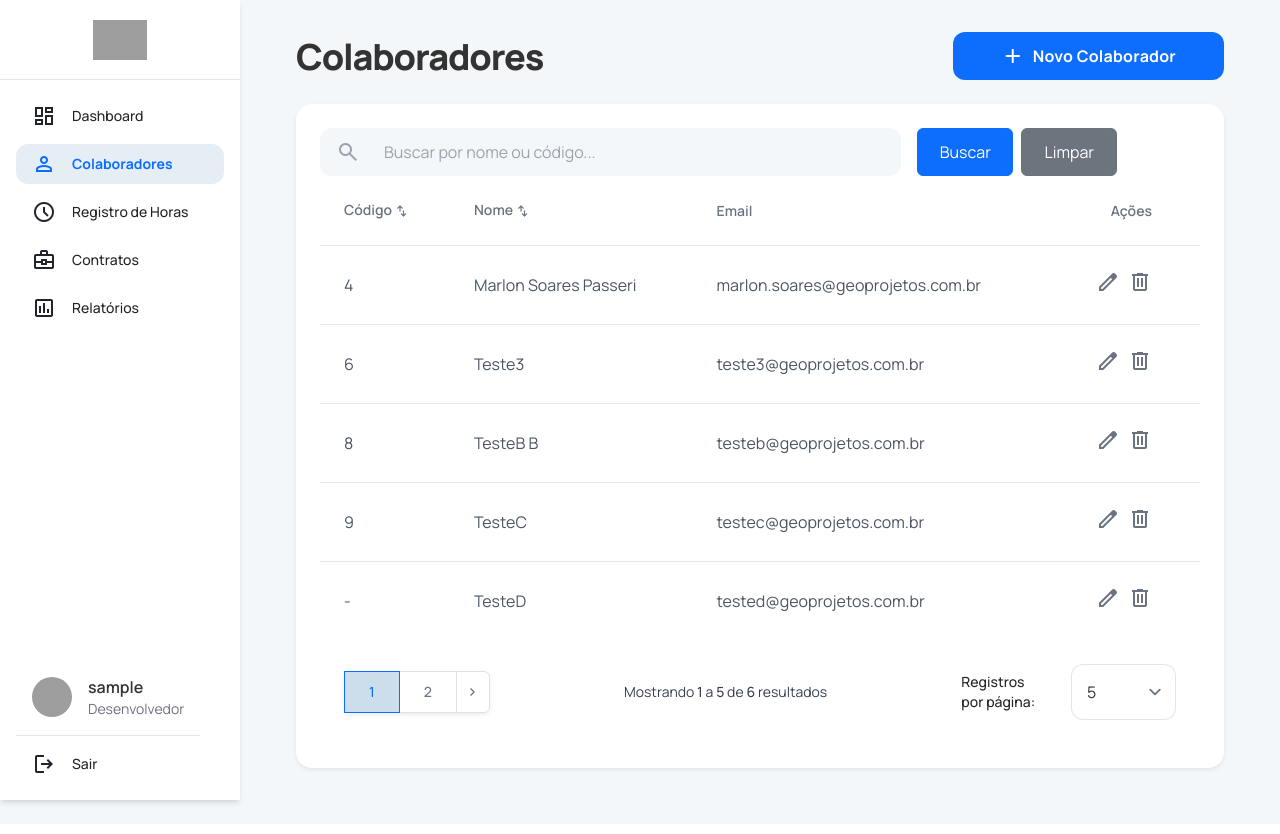
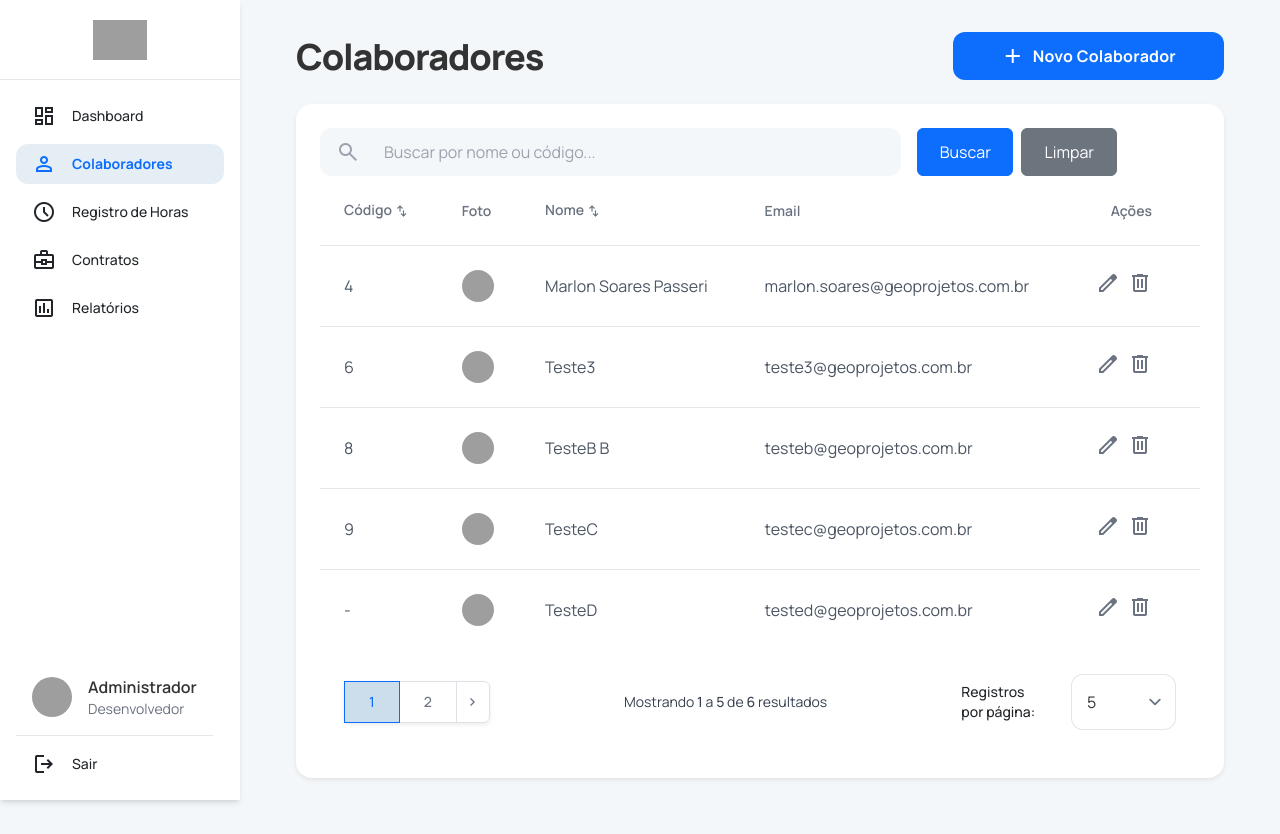
Before and after one commit to MarlonPasseri/App-Time-Sheet, a Flask app: page /colaboradores/ in a window 1280 px wide. Before the commit the page ends 807 px from the top, so only its background shows below. Run offline with Flask 3, Linux system fonts and the light colour scheme; the visitor is signed in with stand-in values (Sample User, id 1); parts of the project's set-up code (start-up, migrations or seed data) failed here and were passed over; some libraries are stand-ins or nearby versions; grey boxes are pictures that could not be loaded.

Commit message:
Adicionando imagem de perfil na lista de colaboradores

```diff
--- a/dados.json
+++ b/dados.json
@@ -615,7 +615,7 @@
       "senha_hash": "8c6976e5b5410415bde908bd4dee15dfb167a9c873fc4bb8a81f6f2ab448a918",
       "tipo": "administrador",
       "cod_funcionario": null,
-      "img_perfil": "../../static/img/woman_user_profile.jpg"
+      "img_perfil": "https://us.123rf.com/450wm/tuktukdesign/tuktukdesign2201/tuktukdesign220100003/181857638-vetor-de-%C3%ADcone-de-avatar-s%C3%ADmbolo-de-perfil-de-usu%C3%A1rio-feminino-para-neg%C3%B3cios-em-uma-ilustra%C3%A7%C3%A3o-de.jpg?ver=6"
     },
     {
       "id": 2,
@@ -624,7 +624,7 @@
       "senha_hash": "8d84c33305d5cb0ff0db30b72b9a7ce1f18876e66112ed9e4dfaa2efded5d223",
       "tipo": "funcionario",
       "cod_funcionario": "4",
-      "img_perfil": null
+      "img_perfil": "https://static.vecteezy.com/ti/vetor-gratis/t1/13360247-de-icone-de-foto-avatar-padrao-simbolo-de-sinal-de-perfil-de-midia-social-vetor.jpg"
     },
     {
       "id": 3,
@@ -633,7 +633,7 @@
       "senha_hash": "289160db0d9f39f9ae1754c4ec9c16f90b50e32e09c5fb5481ae642b3d3d1a36",
       "tipo": "funcionario",
       "cod_funcionario": "6",
-      "img_perfil": null
+      "img_perfil": "https://static.vecteezy.com/ti/vetor-gratis/t1/13360247-de-icone-de-foto-avatar-padrao-simbolo-de-sinal-de-perfil-de-midia-social-vetor.jpg"
     },
     {
       "id": 4,
@@ -642,7 +642,7 @@
       "senha_hash": "a665a45920422f9d417e4867efdc4fb8a04a1f3fff1fa07e998e86f7f7a27ae3",
       "tipo": "funcionario",
       "cod_funcionario": "8",
-      "img_perfil": null
+      "img_perfil": "https://us.123rf.com/450wm/tuktukdesign/tuktukdesign2201/tuktukdesign220100003/181857638-vetor-de-%C3%ADcone-de-avatar-s%C3%ADmbolo-de-perfil-de-usu%C3%A1rio-feminino-para-neg%C3%B3cios-em-uma-ilustra%C3%A7%C3%A3o-de.jpg?ver=6"
     },
     {
       "id": 5,
@@ -651,7 +651,7 @@
       "senha_hash": "a665a45920422f9d417e4867efdc4fb8a04a1f3fff1fa07e998e86f7f7a27ae3",
       "tipo": "funcionario",
       "cod_funcionario": "9",
-      "img_perfil": null
+      "img_perfil": "https://static.vecteezy.com/ti/vetor-gratis/t1/13360247-de-icone-de-foto-avatar-padrao-simbolo-de-sinal-de-perfil-de-midia-social-vetor.jpg"
     },
     {
       "id": 6,
@@ -660,7 +660,7 @@
       "senha_hash": "5994471abb01112afcc18159f6cc74b4f511b99806da59b3caf5a9c173cacfc5",
       "tipo": "funcionario",
       "cod_funcionario": "-",
-      "img_perfil": null
+      "img_perfil": "https://static.vecteezy.com/ti/vetor-gratis/t1/13360247-de-icone-de-foto-avatar-padrao-simbolo-de-sinal-de-perfil-de-midia-social-vetor.jpg"
     },
     {
       "id": 7,
@@ -669,7 +669,7 @@
       "senha_hash": "5994471abb01112afcc18159f6cc74b4f511b99806da59b3caf5a9c173cacfc5",
       "tipo": "funcionario",
       "cod_funcionario": "-",
-      "img_perfil": null
+      "img_perfil": "https://static.vecteezy.com/ti/vetor-gratis/t1/13360247-de-icone-de-foto-avatar-padrao-simbolo-de-sinal-de-perfil-de-midia-social-vetor.jpg"
     }
   ]
 }
--- a/src/main.py
+++ b/src/main.py
@@ -32,7 +32,7 @@ def index():
     meses, horas_mensais = calcular_horas_por_mes(usuario_id)
     total_horas_mes, nome_mes_atual = calcular_total_horas_mes(usuario_id)
 
-    usuario = db.obter_usuario_por_id(usuario_id)
+    usuario = db.obter_usuario(usuario_id)
     admin_check = session.get('usuario_tipo') == 'administrador'
 
     # Passar os dados para o template
--- a/src/models/models.py
+++ b/src/models/models.py
@@ -5,14 +5,14 @@ import re
 from datetime import datetime
 
 class Usuario:
-    def __init__(self, id=None, nome=None, email=None, senha_hash=None, tipo="funcionario", cod_funcionario=None, img_perfil="../../static/img/user_profile.jpg"):
+    def __init__(self, id=None, nome=None, email=None, senha_hash=None, tipo="funcionario", cod_funcionario=None, img_perfil=None):
         self.id = id
         self.nome = nome
         self.email = email
         self.senha_hash = senha_hash
         self.tipo = tipo  # "funcionario" ou "administrador"
         self.cod_funcionario = cod_funcionario  # ID do funcionário
-        self.img_perfil = img_perfil  # Caminho para a imagem de perfil (opcional)
+        self.img_perfil = img_perfil  # URL ou caminho da imagem de perfil
 
     def to_dict(self):
         return {
@@ -141,7 +141,7 @@ class BancoDeDados:
             return False
 
     # Métodos para Usuários
-    def adicionar_usuario(self, nome, email, senha="12345", tipo="funcionario", cod_funcionario="-"):
+    def adicionar_usuario(self, nome, email, senha="12345", tipo="funcionario", cod_funcionario="-", img_perfil=None):
         """Adiciona um novo usuário."""
         # --- Validar nome ---
         nome = nome.strip()
@@ -188,13 +188,17 @@ class BancoDeDados:
         # --- Criar hash da senha ---
         senha_hash = Usuario.hash_senha(senha)
 
+        if not img_perfil:
+            img_perfil = "https://static.vecteezy.com/ti/vetor-gratis/t1/13360247-de-icone-de-foto-avatar-padrao-simbolo-de-sinal-de-perfil-de-midia-social-vetor.jpg"
+
         usuario = Usuario(
             id=novo_id,
             nome=nome,
             email=email,
             senha_hash=senha_hash,
             tipo=tipo,
-            cod_funcionario=cod_funcionario
+            cod_funcionario=cod_funcionario,
+            img_perfil=img_perfil
         )
 
         self.usuarios.append(usuario)
@@ -283,11 +287,11 @@ class BancoDeDados:
 
         if img_perfil:
             if img_perfil == "avatar_homem":
-                caminho_img_perfil = "../../static/img/male_user_profile.jpg"
+                caminho_img_perfil = "https://static.vecteezy.com/ti/vetor-gratis/p1/52120539-simples-masculino-avatar-silhueta-icone-homem-com-curto-cabelo-do-utilizador-perfis-e-contato-em-formacao-dentro-formularios-isolado-ilustracao-vetor.jpg"
             elif img_perfil == "avatar_mulher":
-                caminho_img_perfil = "../../static/img/woman_user_profile.jpg"
+                caminho_img_perfil = "https://us.123rf.com/450wm/tuktukdesign/tuktukdesign2201/tuktukdesign220100003/181857638-vetor-de-%C3%ADcone-de-avatar-s%C3%ADmbolo-de-perfil-de-usu%C3%A1rio-feminino-para-neg%C3%B3cios-em-uma-ilustra%C3%A7%C3%A3o-de.jpg?ver=6"
             elif img_perfil == "avatar":
-                caminho_img_perfil = "../../static/img/user_profile.jpg"
+                caminho_img_perfil = "https://static.vecteezy.com/ti/vetor-gratis/t1/13360247-de-icone-de-foto-avatar-padrao-simbolo-de-sinal-de-perfil-de-midia-social-vetor.jpg"
             else:
                 return False, f"Imagem inválida."
 
--- a/src/routes/funcionarios.py
+++ b/src/routes/funcionarios.py
@@ -91,6 +91,7 @@ def listar():
 
         return render_template(
             'funcionarios/listar.html',
+            usuario=usuario,
             funcionarios=funcionarios_pag,
             admin_check=admin_check,
             search=search,  # mantém o valor no input
--- a/src/routes/registros.py
+++ b/src/routes/registros.py
@@ -110,6 +110,7 @@ def listar():
 
     return render_template(
         'registros/listar.html',
+        usuario=usuario,
         registros=registros_pag,
         funcionarios=funcionarios,
         projetos=projetos,
@@ -300,6 +301,10 @@ def exportar():
 
     projetos = db.listar_projetos()
 
+    # Obtém o usuário atual
+    usuario_id = session.get('usuario_id')
+    usuario = db.obter_usuario(usuario_id)
+
     # Obtém a lista de meses/anos disponíveis
     meses_anos = set()
     for registro in db.registros_horas:
@@ -310,6 +315,7 @@ def exportar():
 
     return render_template(
         'registros/exportar.html',
+        usuario=usuario,
         funcionarios=funcionarios,
         projetos=projetos,
         meses_anos=meses_anos
--- a/src/templates/auth/perfil.html
+++ b/src/templates/auth/perfil.html
@@ -55,6 +55,7 @@
                         </button>
                     </div> -->
                 </div>
+                {% if not admin_check %}
                 <!-- Change Password Section -->
                 <form method="POST" action="{{ url_for('auth.perfil') }}">
                     <div class="bg-white dark:bg-gray-800 rounded-xl shadow-sm p-6">
@@ -98,6 +99,7 @@
                         </div>
                     </div>
                 </form>
+                {% endif %}
                 <!-- Notifications Section -->
                 <!-- <div class="bg-white dark:bg-gray-800 rounded-xl shadow-sm p-6">
                     <p class="text-[#111618] dark:text-white text-2xl font-bold leading-tight tracking-tight mb-6">Notificações</p>
--- a/src/templates/base.html
+++ b/src/templates/base.html
@@ -98,9 +98,9 @@
                 </a> -->
                 <a href="{{ url_for('auth.perfil') }}" class="flex gap-3 rounded-lg hover:bg-gray-100 dark:hover:bg-gray-700 cursor-pointer mt-auto">
                     <div class="flex items-center gap-3 px-3 py-3 border-b dark:border-gray-700 mt-auto">
-                        <div class="bg-center bg-no-repeat aspect-square bg-cover rounded-full size-10" data-alt="Profile picture of João Silva" style='background-image: url("https://static.vecteezy.com/system/resources/previews/013/360/247/non_2x/default-avatar-photo-icon-social-media-profile-sign-symbol-vector.jpg");'></div>
+                        <div class="bg-center bg-no-repeat aspect-square bg-cover rounded-full size-10" data-alt="Profile picture of João Silva" style="background-image: url('{{ usuario.img_perfil }}');"></div>
                         <div class="flex flex-col" >
-                            <h1 class="text-text-primary dark:text-white text-base font-semibold">{{ session.get('usuario_nome') }}</h1>
+                            <h1 class="text-text-primary dark:text-white text-base font-semibold">{{ usuario.nome }}</h1>
                             <p class="text-gray-500 dark:text-gray-400 text-sm font-normal">Desenvolvedor</p>
                         </div>
                     </div>
--- a/src/templates/funcionarios/listar.html
+++ b/src/templates/funcionarios/listar.html
@@ -62,6 +62,7 @@
                                                 Código <span class="material-symbols-outlined text-sm align-middle">swap_vert</span>
                                             </a>
                                         </th>
+                                        <th class="p-4 text-sm font-semibold text-gray-500 dark:text-gray-400">Foto</th>
                                         <th class="p-4 text-sm font-semibold text-gray-500 dark:text-gray-400">
                                             <a href="{{ url_for('colaboradores.listar') }}{% if query_string %}?{{ query_string }}&{% else %}?{% endif %}ordenar=nome&direcao={% if ordenar == 'nome' and direcao == 'asc' %}desc{% else %}asc{% endif %}" class="text-decoration-none ajax-link">
                                                 Nome <span class="material-symbols-outlined text-sm align-middle">swap_vert</span>
@@ -88,6 +89,9 @@
                                     {% for funcionario in funcionarios %}
                                         <tr>
                                             <td class="p-4 text-gray-600 dark:text-gray-300">{{ funcionario.cod_funcionario }}</td>
+                                            <td class="p-4 text-gray-600 dark:text-gray-300">
+                                                <img alt="User avatar" class="inline-block h-8 w-8 rounded-full ring-2 ring-white dark:ring-gray-800" data-alt="User avatar" src="{{ funcionario.img_perfil }}"/>
+                                            </td>
                                             <td class="p-4 text-gray-600 dark:text-gray-300">{{ funcionario.nome }}</td>
                                             <td class="p-4 text-gray-600 dark:text-gray-300">{{ funcionario.email }}</td>
                                             <td class="p-4 text-gray-600 dark:text-gray-300">
--- a/src/utils/dashboards.py
+++ b/src/utils/dashboards.py
@@ -79,8 +79,8 @@ def obter_dados_dashboard(usuario_id):
     usuario = db.obter_usuario(usuario_id)
 
     # Se for funcionário, mostra só os registros dele
-    if usuario and usuario.tipo == 'funcionario' and usuario.funcionario_id:
-        registros = db.listar_registros_horas(funcionario_id=usuario.funcionario_id)
+    if usuario and usuario.tipo == 'funcionario':
+        registros = db.listar_registros_horas(funcionario_id=usuario.id)
     else:
         registros = db.listar_registros_horas()
 
```
Also changed, not shown: src/routes/projetos.py (+11 -2 lines).
